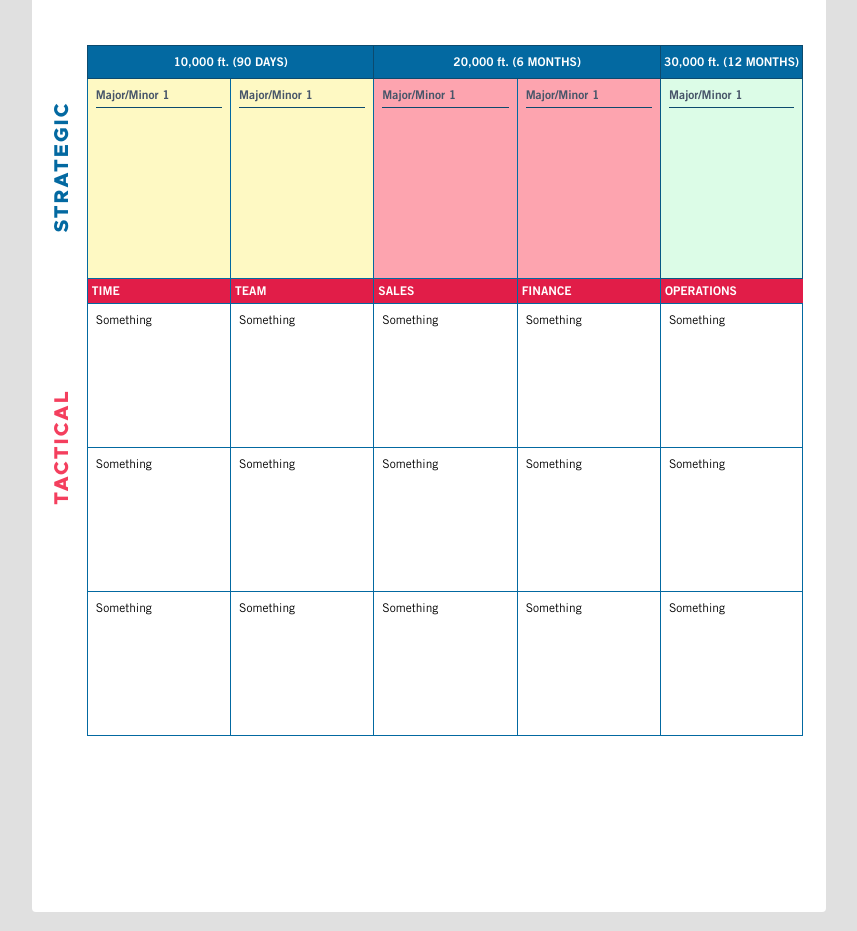
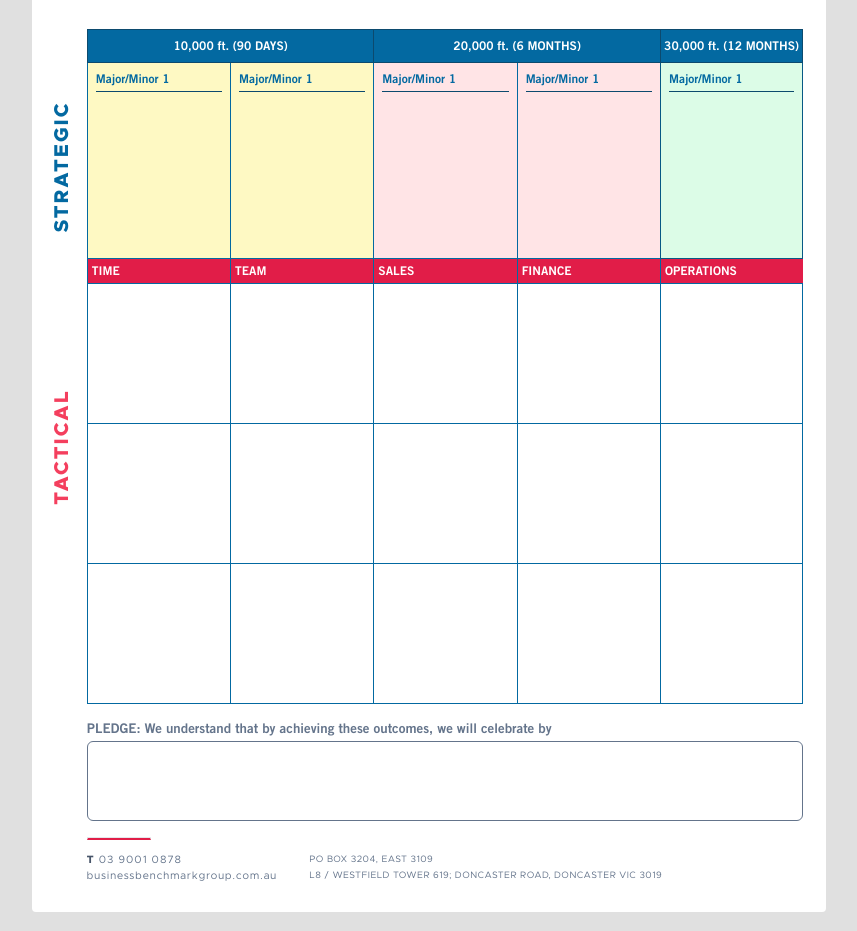
Before and after one commit to victorkimuyu/-BBG-Flight-Plan-, a website: page index.html in a window 1280 px wide. Shown: the part 226-1157 px from the top of the page, without its empty margins (211-1068 px from the left). Drawn offline with Linux system fonts and the light colour scheme.

Commit message:
Added footer and cleaned formatting

```diff
--- a/index.html
+++ b/index.html
@@ -9,9 +9,10 @@
   <meta name="googlebot" content="noindex">
   <link rel="icon" href="https://businessbenchmarkgroup.com.au/wp-content/uploads/2021/03/cropped-FavIco-32x32.png"
     sizes="32x32" />
-    <link rel="preconnect" href="https://fonts.googleapis.com">
-<link rel="preconnect" href="https://fonts.gstatic.com" crossorigin>
-<link href="https://fonts.googleapis.com/css2?family=Montserrat:wght@600;700&display=swap" rel="stylesheet">
+  <link rel="preconnect" href="https://fonts.googleapis.com">
+  <link rel="preconnect" href="https://fonts.gstatic.com" crossorigin>
+  <link href="https://fonts.googleapis.com/css2?family=Montserrat:wght@600;700&family=Nanum+Pen+Script&display=swap"
+    rel="stylesheet">
   <title>Flight Plan | Business Benchmark Group</title>
   <link rel="stylesheet" href="dist/css/main.css">
   <link rel="stylesheet" href="dist/css/styles.css">
@@ -19,20 +20,29 @@
   <link rel="stylesheet" href="dist/fonts/Trade-Gothic/stylesheet.css">
   <link rel="stylesheet" href="dist/css/select-box.css">
   <style>
-    textarea{
+    textarea {
       background: none;
       resize: none;
-      line-height: 125%;
-      font-size: 9.5pt;
+      font-size: 10pt;
       width: 126px;
       height: 150px;
+    }
+
+    textarea:focus {
+      overflow: auto;
+      outline: none;
+      -webkit-box-shadow: none;
+      -moz-box-shadow: none;
+      box-shadow: none;
+      resize: none;
+
     }
   </style>
 </head>
 
-<body class="A4 text-xs">
+<body class="A4 text-[9pt] leading-[1rem]">
   <section class="sheet rounded" style="padding: 6mm 6mm 4mm">
-    <div class="flex justify-between mb-20 ml-4">
+    <div class="flex justify-between mb-16 ml-4">
       <div class="flex flex-col">
         <p class="text-sm font-semibold tracking-widest text-slate-500 pl-1">PLANNING INTENSIVE</p>
         <h1 class="text-5xl font-bold text-rose-600 tracking-tighter"
@@ -50,8 +60,10 @@
         <input type="text" name="target" id="target" placeholder="[ ]" class="border-b border-b-slate-400">
       </div>
     </div>
-    <h1 class="-rotate-90 absolute font-display font-bold text-xl tracking-widest text-sky-700" style="top:360px; left:-36px;">STRATEGIC</h1>
-    <h1 class="-rotate-90 absolute font-display font-bold text-xl tracking-widest text-rose-500" style="top:640px; left:-28px;">TACTICAL</h1>
+    <h1 class="-rotate-90 absolute font-display font-bold text-xl tracking-widest text-sky-700"
+      style="top:360px; left:-36px;">STRATEGIC</h1>
+    <h1 class="-rotate-90 absolute font-display font-bold text-xl tracking-widest text-rose-500"
+      style="top:640px; left:-28px;">TACTICAL</h1>
     <br>
     <div class="grid grid-flow-col grid-cols-12 ml-8">
       <div class="grid col-span-12">
@@ -63,23 +75,23 @@
         <div class="grid grid-cols-5">
           <div class="strategy bg-yellow-100 ">
             <h4 class="strategy-h4">Major/Minor 1</h4>
-            <textarea></textarea>
+            <textarea class="ta"></textarea>
           </div>
           <div class="strategy bg-yellow-100 ">
             <h4 class="strategy-h4">Major/Minor 1</h4>
-            <textarea></textarea>
+            <textarea class="ta"></textarea>
           </div>
-          <div class="strategy bg-rose-300 ">
+          <div class="strategy bg-rose-100 ">
             <h4 class="strategy-h4">Major/Minor 1</h4>
-            <textarea></textarea>
+            <textarea class="ta"></textarea>
           </div>
-          <div class="strategy bg-rose-300 ">
+          <div class="strategy bg-rose-100 ">
             <h4 class="strategy-h4">Major/Minor 1</h4>
-            <textarea></textarea>
+            <textarea class="ta"></textarea>
           </div>
           <div class="grid-cols-1 p-2 h-auto border border-sky-800 border-t-0 bg-green-100 ">
             <h4 class="strategy-h4">Major/Minor 1</h4>
-            <textarea></textarea>
+            <textarea class="ta"></textarea>
           </div>
         </div>
         <div class="grid grid-cols-5">
@@ -91,29 +103,43 @@
         </div>
 
         <div class="grid grid-cols-5">
-          <div class="item-list">Something</div>
-          <div class="item-list">Something</div>
-          <div class="item-list">Something</div>
-          <div class="item-list">Something</div>
-          <div class="item-list border ">Something</div>
+          <div class="item-list"><textarea></textarea></div>
+          <div class="item-list"><textarea></textarea></div>
+          <div class="item-list"><textarea></textarea></div>
+          <div class="item-list"><textarea></textarea></div>
+          <div class="item-list border "><textarea></textarea></div>
         </div>
 
         <div class="grid grid-cols-5">
-          <div class="item-list">Something</div>
-          <div class="item-list">Something</div>
-          <div class="item-list">Something</div>
-          <div class="item-list">Something</div>
-          <div class="item-list">Something</div>
+          <div class="item-list"><textarea></textarea></div>
+          <div class="item-list"><textarea></textarea></div>
+          <div class="item-list"><textarea></textarea></div>
+          <div class="item-list"><textarea></textarea></div>
+          <div class="item-list"><textarea></textarea></div>
         </div>
 
         <div class="grid grid-cols-5">
-          <div class="item-list">Something</div>
-          <div class="item-list">Something</div>
-          <div class="item-list">Something</div>
-          <div class="item-list">Something</div>
-          <div class="item-list">Something</div>
+          <div class="item-list"><textarea></textarea></div>
+          <div class="item-list"><textarea></textarea></div>
+          <div class="item-list"><textarea></textarea></div>
+          <div class="item-list"><textarea></textarea></div>
+          <div class="item-list"><textarea></textarea></div>
         </div>
       </div>
+    </div>
+    <div class="ml-8 mt-4 footer">
+      <label for="celebration" class="font-semibold text-[10pt] text-slate-500">PLEDGE: We understand that by achieving
+        these outcomes, we will celebrate by</label>
+      <textarea name="" id="" class="ta w-full h-20 mt-1 p-2 border border-slate-500 rounded-md "></textarea>
+    </div>
+    <div class="flex border border-b-2 border-b-rose-600 w-16 ml-8 mt-4">
+
+    </div>
+    <div class="address flex flex-cols-12 ml-8 mt-3 text-slate-500 font-display tracking-wider leading-4 text-[7pt]">
+      <p class="text-[8pt] tracking-widest"><span class="font-bold text-slate-600">T</span> 03 9001 0878 <br><a
+          href="https://businessbenchmarkgroup.com.au">businessbenchmarkgroup.com.au</a></p>
+      <p class="ml-8 tracking-widest]">PO BOX 3204, EAST 3109 <br> L8 / WESTFIELD TOWER 619; DONCASTER ROAD,
+        DONCASTER VIC 3019</p>
     </div>
   </section>
   <script src="dist/js/select-box.js"></script>
--- a/tailwind.config.js
+++ b/tailwind.config.js
@@ -5,7 +5,8 @@ module.exports = {
     extend: {
       fontFamily: {
         'sans': ['Trade-Gothic', 'system-ui'],
-        'display':['Metropolis', 'system-ui']
+        'display':['Metropolis', 'system-ui'],
+        'cursive':['Nanum Pen Script', 'system-ui']
       },
       'colors': {
         'bbg-blue': '#0b1d32',
```
Also changed, not shown: .src/tailwind/input.css, dist/css/main.css.
